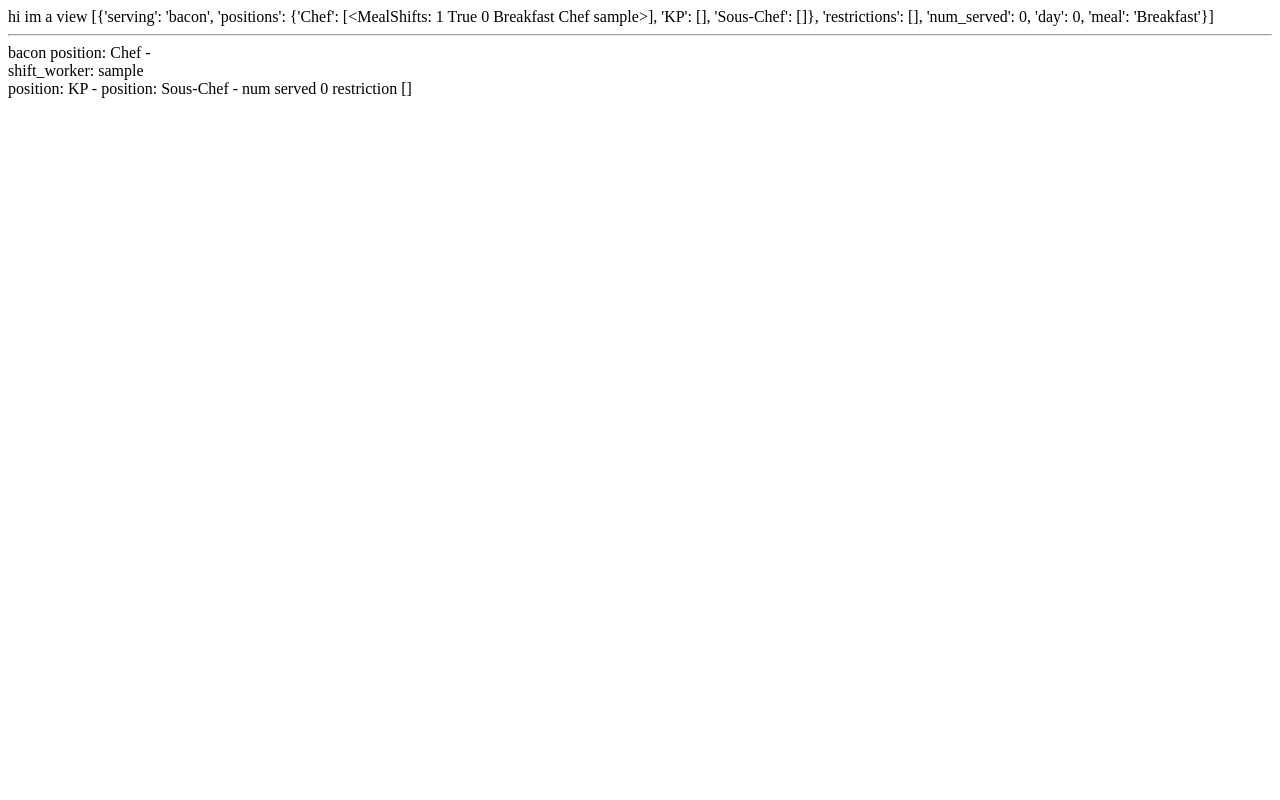
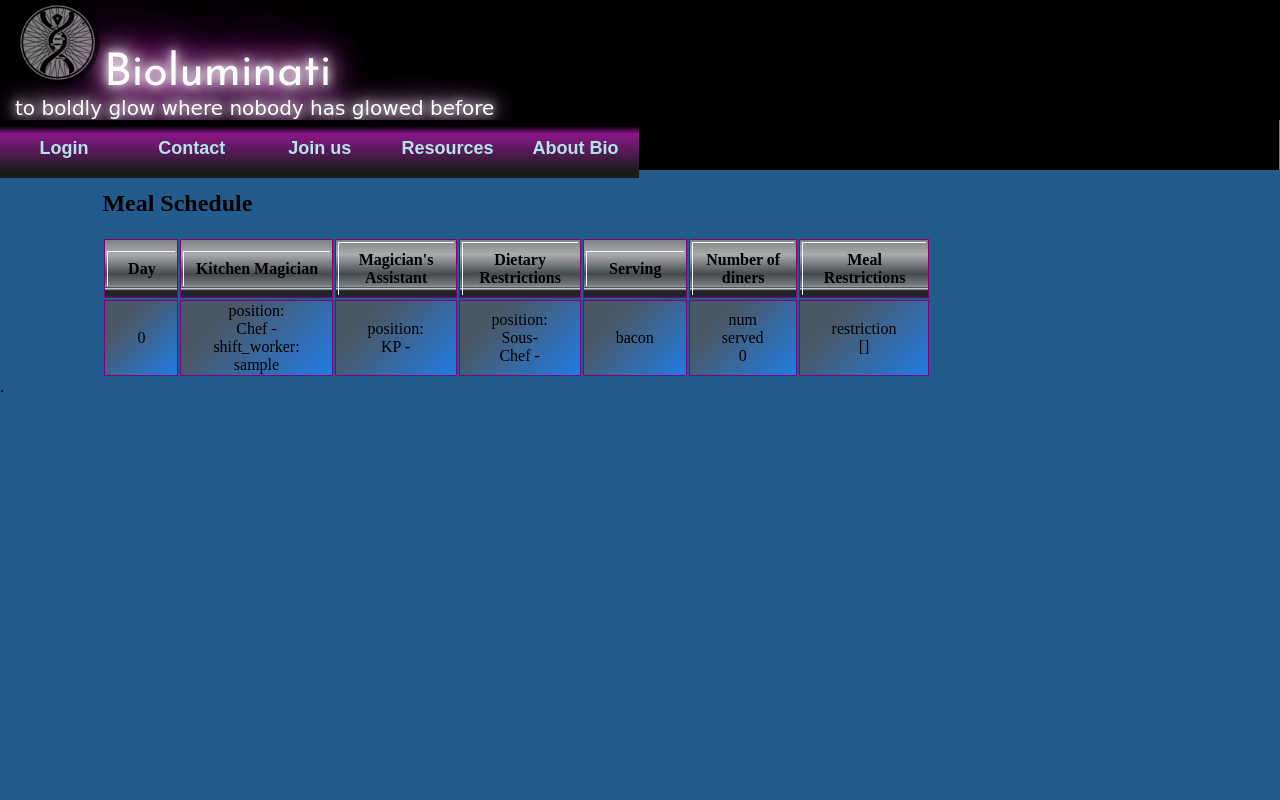
Before and after one commit to beckastar/BurningManCampApp, a Django app: page /meal_schedule/ in a window 1280 px wide. Run offline with Django 3.2, Linux system fonts and the light colour scheme; tables that the repository leaves empty hold one stand-in row (values such as "Sample post"); parts of the project's set-up code (start-up, migrations or seed data) failed here and were passed over; some libraries are stand-ins or nearby versions; some web fonts are replaced.

Commit message:
table displays meals shifts, meal restrictions, planned menu, and number of diners.

```diff
--- a/bioluminati/camp/templates/meal_schedule.html
+++ b/bioluminati/camp/templates/meal_schedule.html
@@ -1,19 +1,45 @@
-hi im a view
+{% extends "base.html" %}
+{% block content %}
 
-{{ shifts_by_meal }}
 
-<hr>
+<div>
+	<div class="formfloatleft">
+		<h2>Meal Schedule </h2>
 
+		<div class="tablewrap">
+			<table class="gradienttable">
+				<thead>
+					<tr>
+						<th><p>Day</p></th>
+						<th><p>Kitchen Magician</p></th>
+						<th><p>Magician's Assistant</p></th>
+						<th><p>Dietary Restrictions</p></th>
+						<th><p>Serving</p></th>
+						<th><p>Number of diners</p></th>
+						<th><p>Meal Restrictions</p></th>
+					</tr>
+				</thead>
+				<div class="datatables">
 					{% for meal in shifts_by_meal %}
-  {{ meal.serving}}
+							<tr class="datarow">
+									<td>{{ meal.day }}</td>
 									{% for position in meal.positions.items %}
-     <tr>
+									 <td>
 									 position: {{ position.0 }} -
 									   {% for shift_worker in position.1 %}
 									      <div>shift_worker: {{ shift_worker.camper }}</div>
 									   {% endfor %}
+									 </td>
+									{% endfor %}
+									<td>{{ meal.serving}}</td>
+									<td>num served {{ meal.num_served }}</td>
+									<td>restriction {{ meal.restrictions }}</td>
 							</tr>
 						{% endfor %}
-  num served {{ meal.num_served }}
-  restriction {{ meal.restrictions }}
-{% endfor %}
+				</div>
+			</table>
+		</div>
+	</div>.
+</div>
+
+{% endblock %}
```
Lines whose indentation alone changed are shown as unchanged.
